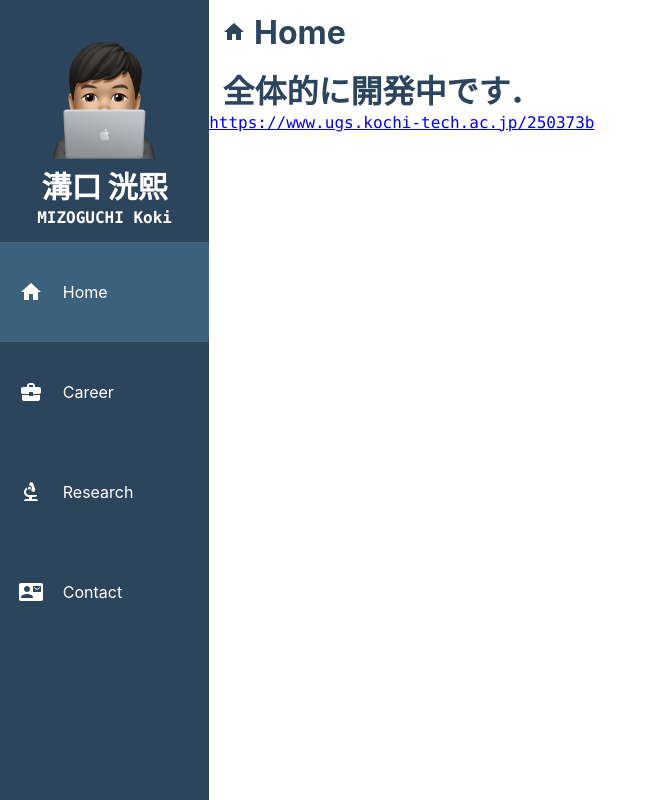
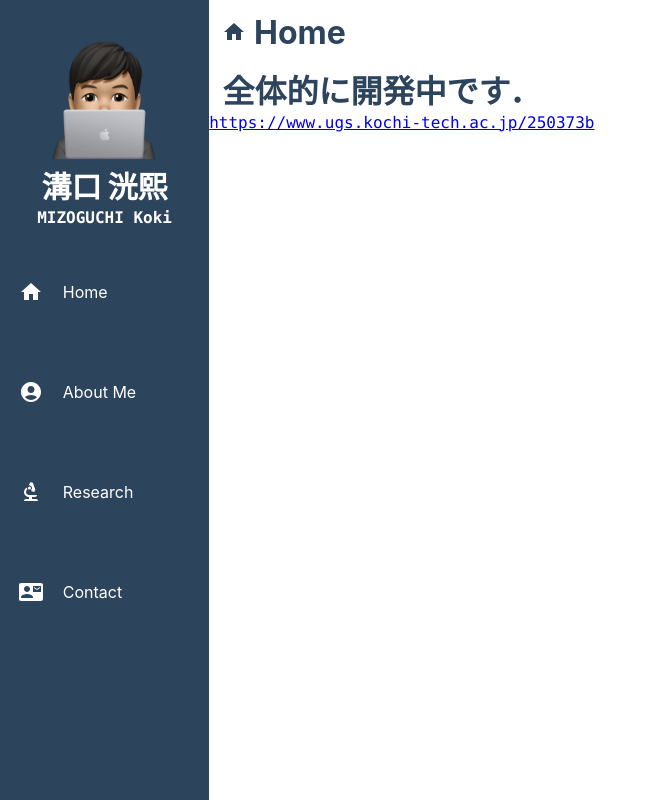
Before and after one commit to MIZOGUCHIKoki/MIZOGUCHIKoki.github.io, a React (Create React App) app: page /home in a window 1280 px wide. Shown: the top 800 px of the page, without its empty margins (0-658 px from the left). Built offline with nearby package versions, Linux system fonts and the light colour scheme.

Commit message:
`position: sticky`

```diff
--- a/src/App.tsx
+++ b/src/App.tsx
@@ -5,7 +5,7 @@ import './App.css';
 import Sidebar from './components/Sidebar/Sidebar';
 import Navigationbar from './components/Sidebar/Navigationbar';
 import Home from './components/Home/Home';
-import Career from './components/Career/Career';
+import About from './components/Career/About';
 import Contact from './components/Contact/Contact';
 import Research from './components/Research/Research';
 
@@ -18,7 +18,7 @@ export default function App(): JSX.Element {
         <Routes>
           <Route path='/' element={<Home />} />
           <Route path='/home' element={<Home />} />
-          <Route path='/career' element={<Career />} />
+          <Route path='/about' element={<About />} />
           <Route path='/contact' element={<Contact />} />
           <Route path='/research' element={<Research />} />
         </Routes>
--- /dev/null
+++ b/src/components/Career/About.tsx
@@ -0,0 +1,13 @@
+import React from 'react';
+import PageTitle from '../Helpers/Helpers';
+
+import Career from './Career';
+
+export default function About(): JSX.Element {
+    return (
+        <div className='Contents'>
+            {PageTitle()}
+            <Career />
+        </div >
+    );
+}
--- a/src/components/Career/Career.tsx
+++ b/src/components/Career/Career.tsx
@@ -7,7 +7,9 @@ import PageTitle from '../Helpers/Helpers';
 export default function Sidebar(): JSX.Element {
     return (
         <div className='Contents'>
-            {PageTitle()}
+            <h2>
+                Career
+            </h2>
             <ul className='timeline'>
                 {CareerData.map((value: CareerDataItem, key: number) => (
                     CarrerCard(value, key)
--- a/src/components/Sidebar/Sidebar.css
+++ b/src/components/Sidebar/Sidebar.css
@@ -51,23 +51,28 @@ nav ul li #title {
 }
 
 .Sidebar {
-    height: 100%;
+    height: 1000px;
     width: 250px;
     background-color: var(--theme-color);
-    position: sticky;
 }
 
-.SidebarList {
+.Sidebar ul {
     height: auto;
     padding: 0;
     width: 100%;
 }
 
-.SidebarList #active {
+.Sidebar div {
+    position: sticky;
+    top: 0;
+    align-items: flex-start;
+}
+
+.Sidebar ul li #active {
     background-color: var(--hovar-color);
 }
 
-.SidebarList .row {
+.Sidebar ul li {
     width: 100%;
     height: 100px;
     display: flex;
@@ -76,19 +81,19 @@ nav ul li #title {
     align-items: center;
 }
 
-.SidebarList .row:hover {
+.Sidebar ul li:hover {
     cursor: pointer;
     background-color: var(--hovar-color);
 }
 
-.SidebarList .row #icon {
+.Sidebar ul li #icon {
     flex: 30%;
     display: grid;
     place-items: center;
 
 }
 
-.SidebarList .row #title {
+.Sidebar ul li #title {
     flex: 70%;
 }
 
--- a/src/components/Sidebar/Sidebar.tsx
+++ b/src/components/Sidebar/Sidebar.tsx
@@ -6,11 +6,11 @@ import './Sidebar.css';
 export default function Sidebar(): JSX.Element {
     return (
         <div className='Sidebar'>
+            <div>
                 <SidebarIcon />
-            <ul className='SidebarList'>
+                <ul>
                     {SidebarData.map((value: SidebarDataItem, key: number) => (
                         <li
-                        className='row'
                             key={key}
                             id={window.location.pathname === value.link ? 'active' : ""}
                             onClick={
@@ -23,5 +23,6 @@ export default function Sidebar(): JSX.Element {
                     ))}
                 </ul>
             </div>
+        </div>
     );
 }
--- a/src/components/Sidebar/SidebarData.tsx
+++ b/src/components/Sidebar/SidebarData.tsx
@@ -1,7 +1,6 @@
 import HomeIcon from '@mui/icons-material/Home';
-import ArticleIcon from '@mui/icons-material/Article';
 import ContactMailIcon from '@mui/icons-material/ContactMail';
-import BusinessCenterIcon from '@mui/icons-material/BusinessCenter';
+import AccountCircleIcon from '@mui/icons-material/AccountCircle';
 import BiotechIcon from '@mui/icons-material/Biotech';
 
 import React from 'react';
@@ -19,9 +18,9 @@ export const SidebarData: SidebarDataItem[] = [
         link: '/home',
     },
     {
-        title: 'Career',
-        icon: <BusinessCenterIcon />,
-        link: '/career'
+        title: 'About Me',
+        icon: < AccountCircleIcon />,
+        link: '/about'
     },
     {
         title: 'Research',
```
Lines whose indentation alone changed are shown as unchanged.
